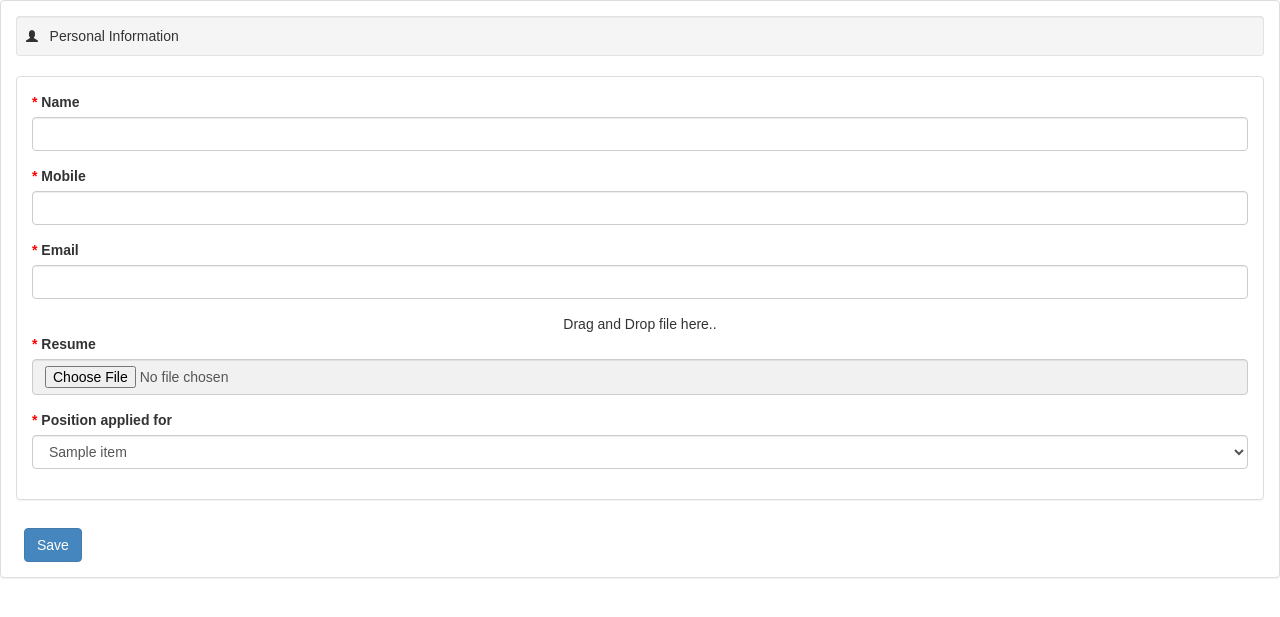
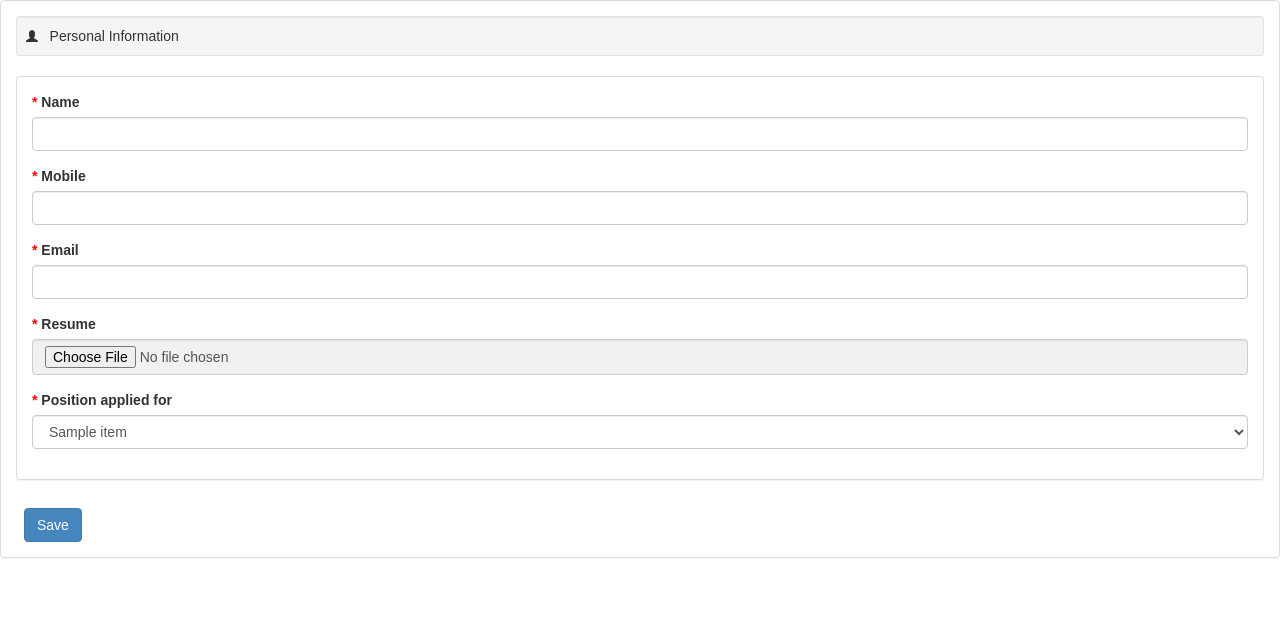
Before and after one commit to sachinaroraCA/Django-jobApplicationApp-salesforce, a Django app: template main_app/templates/application_form.html in a window 1280 px wide. Shown: the top 617 px of the page. Run offline with Django 3.2, Linux system fonts and the light colour scheme; the template is opened without the code that fills it: most values are stand-ins (such as "Sample title", 1, 10 or a date in 2020); lists and menus that the app fills with data are empty; some libraries are stand-ins or nearby versions.

Commit message:
fixed UI bugs

```diff
--- a/main_app/templates/application_form.html
+++ b/main_app/templates/application_form.html
@@ -237,24 +237,17 @@ hr {
                             <input type="email" class="form-control" id="Email__c" required name="Email__c" />
                         </div>
                         <div class="form-group color">
-                            <center>Drag and Drop file here..</center>
                             <label for="id_resumeFile"><span style="color:red;">*</span> Resume</label>
                           <input type="file" class="form-control" id="id_resumeFile" aria-label="Drag and drop resume file here"  required  name="resumeFile" />
                         </div>
                 <div class="form-group">
-                <div class="form-group">
                   <label for="Designation__c"><span style="color:red;">*</span> Position applied for</label>
                   <select class="form-control" id="Designation__c" required name="Designation__c">
                       {% for item in designations %}
-                      {% if not item.label %}
-                      <option>{{item}}</option>
-                      {% else %}
-                      <option label="{{item.label}}" value="{{item.value}}" ></option>
-                      {% endif %}
+                      <option {% ifequal item "Developer" %}selected{% endifequal %}>{{item}}</option>
                       {% endfor %}
                   </select>
                 </div>
-                    </div>
                 </div>
             </div>
                 <button type="submit" id="submit_btn" class="btn btn-primary" >
```
